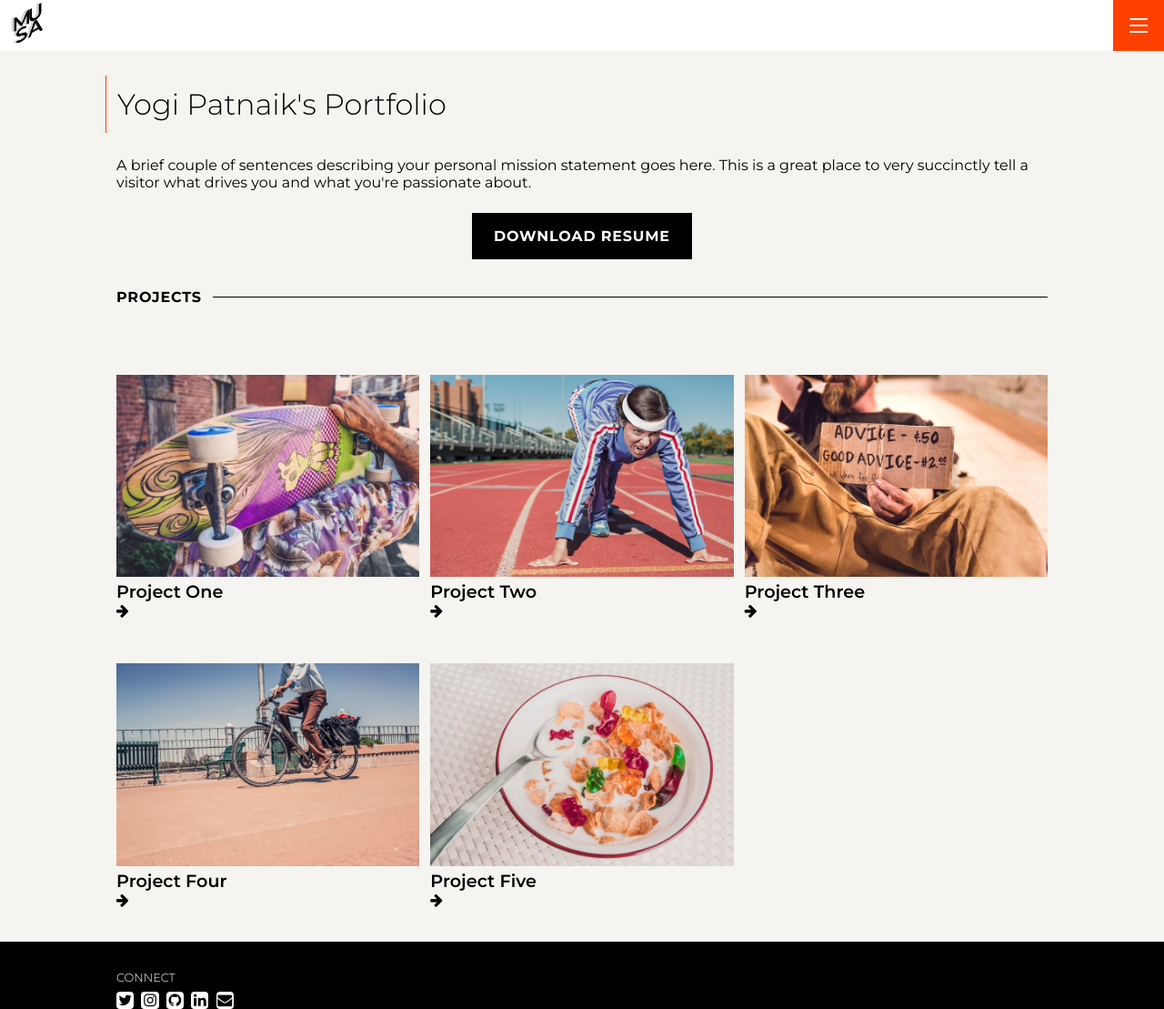
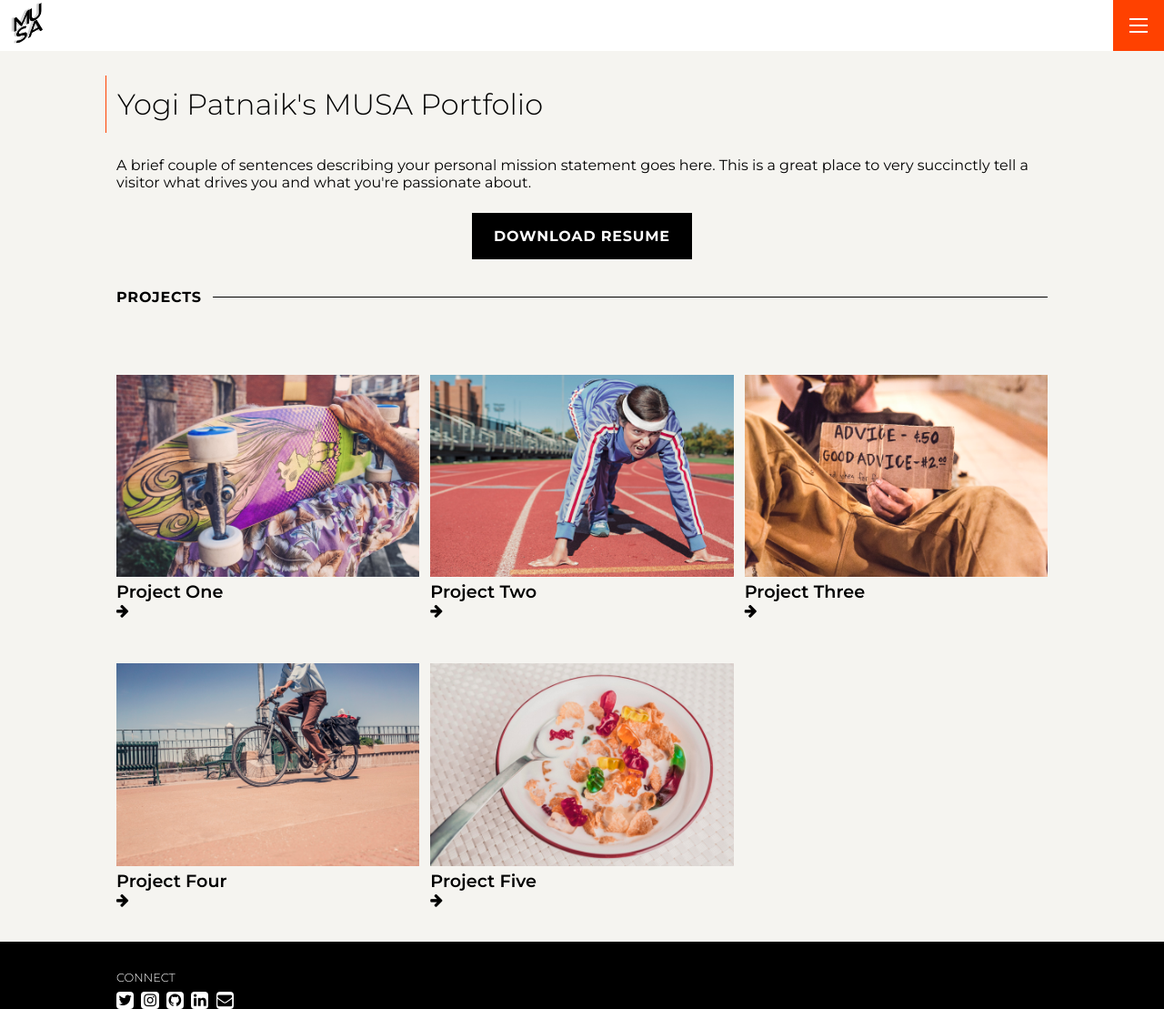
Before and after one commit to ypatnaik1/portfolio, a Jekyll site: the page built from index.md, in a window 1280 px wide and 1109 px high. Shown: the whole window at 91% size. Built offline with Jekyll 4.4.1, drawn with Linux system fonts in a browser that asks for light colours.

Commit message:
Update settings.yml

```diff
--- a/_data/settings.yml
+++ b/_data/settings.yml
@@ -7,7 +7,7 @@ logo: '/assets/img/musa-logo.png'
 # A brief introduction or mission statement that appears at the top of the
 # portfolio home page, above the project list. If you don't want one of the
 # intro_title or intro_text to show up, just set the appropriate value to null.
-intro_title: Yogi Patnaik's Portfolio
+intro_title: Yogi Patnaik's MUSA Portfolio
 intro_text: |
   A brief couple of sentences describing your personal mission statement goes
   here. This is a great place to very succinctly tell a visitor what drives you
```
